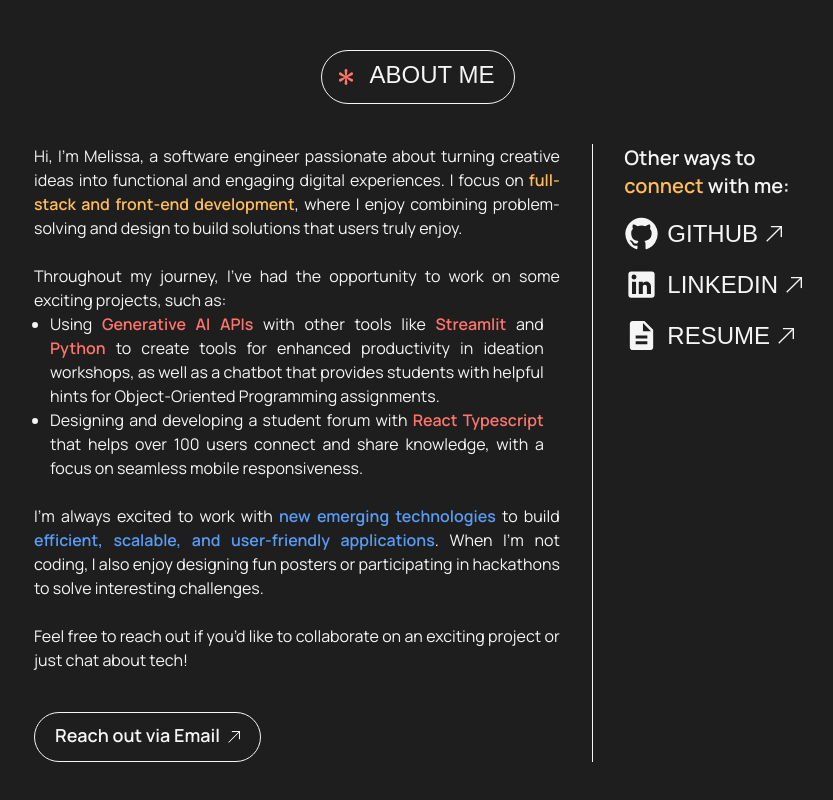
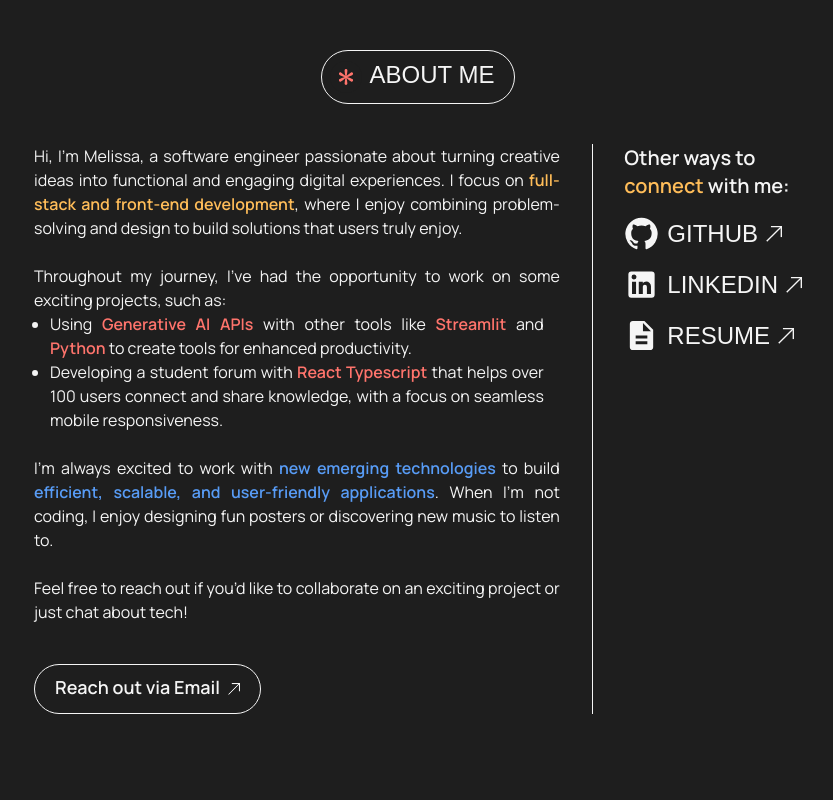
Before and after one commit to melissaharijanto/web-v4, a React (Vite) app: page / in a window 1280 px wide. Shown: the part 830-1630 px from the top of the page, without its empty margins (222-1055 px from the left). Built offline with nearby package versions, Linux system fonts and the light colour scheme; a web font is replaced by a local one.

Commit message:
Change description

```diff
--- a/src/pages/About.tsx
+++ b/src/pages/About.tsx
@@ -42,14 +42,10 @@ const About = () => {
                                     <span className="text-red font-semibold">
                                         Python
                                     </span>{' '}
-                                    to create tools for enhanced productivity in
-                                    ideation workshops, as well as a chatbot
-                                    that provides students with helpful hints
-                                    for Object-Oriented Programming assignments.
+                                    to create tools for enhanced productivity.
                                 </li>
                                 <li>
-                                    Designing and developing a student forum
-                                    with{' '}
+                                    Developing a student forum with{' '}
                                     <span className="text-red font-semibold">
                                         React Typescript
                                     </span>{' '}
@@ -70,9 +66,8 @@ const About = () => {
                                 efficient, scalable, and user-friendly
                                 applications
                             </span>
-                            . When I’m not coding, I also enjoy designing fun
-                            posters or participating in hackathons to solve
-                            interesting challenges.
+                            . When I’m not coding, I enjoy designing fun posters
+                            or discovering new music to listen to.
                         </p>
                         <br />
                         <p className="text-white font-manrope text-justify">
@@ -90,12 +85,14 @@ const About = () => {
                     </div>
                 </div>
                 <div className="flex justify-center items-center">
-                    <div className="w-[0.5px] bg-white min-h-full"></div>
+                    <div className="w-[0.5px] bg-white min-h-full py-4"></div>
                 </div>
+                <div>
                     <div className="flex flex-col items-start gap-y-4">
                         <p className={`${styles.subheading} text-left`}>
-                        Other ways to <br />{' '}
-                        <span className="text-yellow">connect</span> with me:
+                            Other ways to{' '}
+                            <span className="text-yellow">connect</span> with
+                            me:
                         </p>
                         <AboutLink
                             url={links.github}
@@ -115,6 +112,7 @@ const About = () => {
                     </div>
                 </div>
             </div>
+        </div>
     );
 };
 
```
Lines whose indentation alone changed are shown as unchanged.
